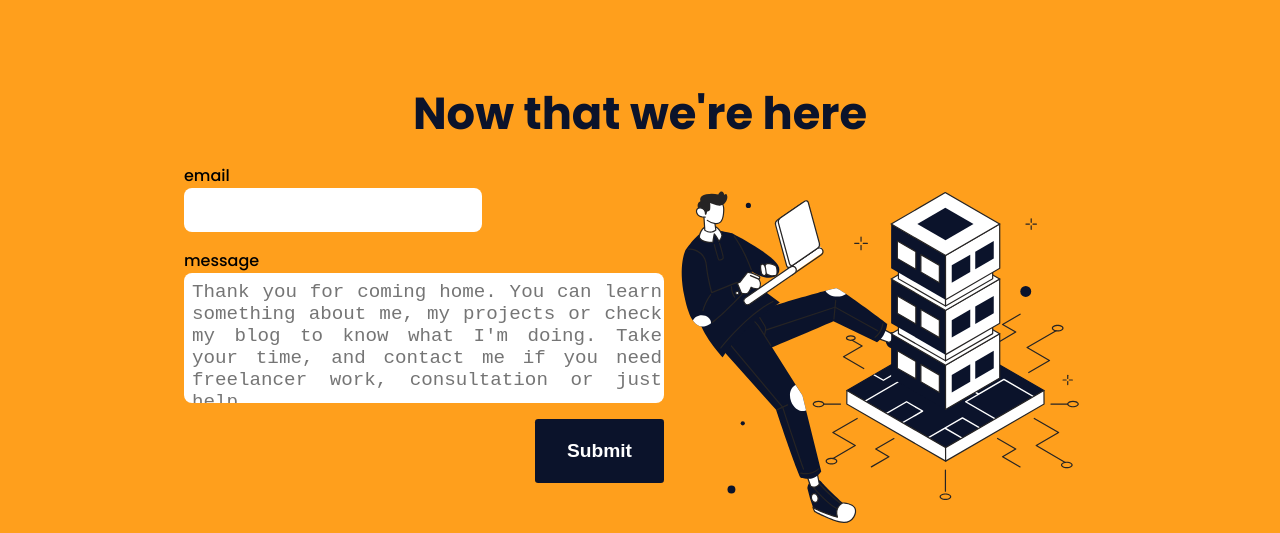
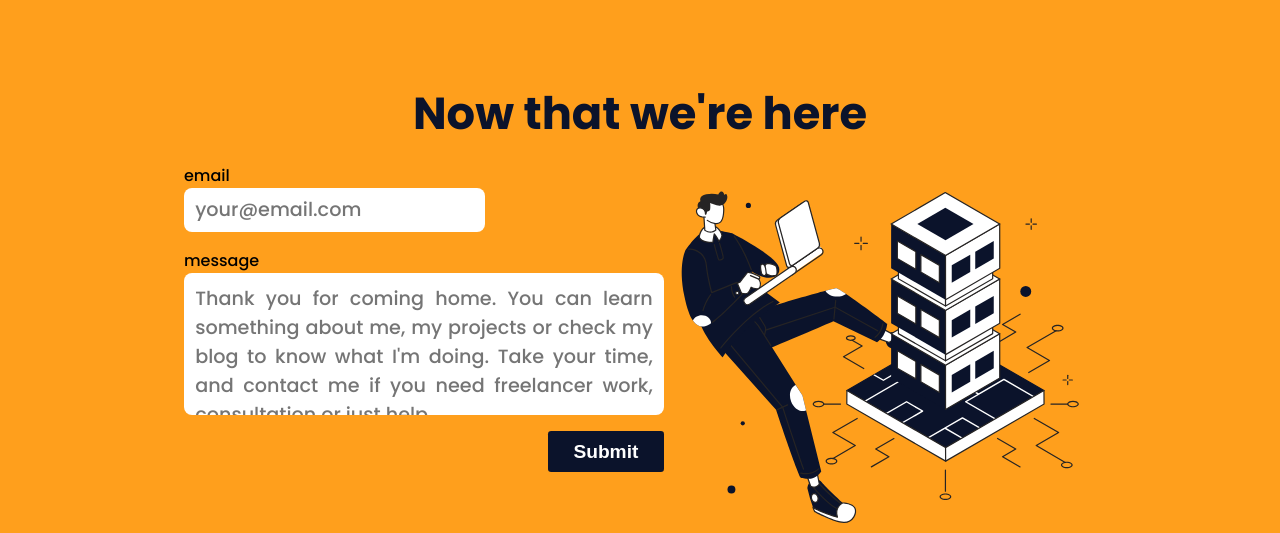
Before and after one commit to NauzetAduen/portfolio, a Next.js app: page / in a window 1280 px wide. Shown: the part 1600-2133 px from the top of the page. Built offline with nearby package versions, Linux system fonts and the light colour scheme.

Commit message:
Improve contact form layout and paddings

```diff
--- a/components/Contact.jsx
+++ b/components/Contact.jsx
@@ -1,7 +1,8 @@
+import Image from "next/image";
+import { memo } from "react";
+
+import WebsiteHosting from "../public/WebsiteHosting.svg";
 import styles from "../styles/Contact.module.scss";
-import { memo } from "react";
-import WebsiteHosting from "../public/WebsiteHosting.svg";
-import Image from "next/image";
 
 function Contact() {
   return (
@@ -13,7 +14,11 @@ function Contact() {
             <label htmlFor="emailInput" className={styles.label}>
               email
             </label>
-            <input className={styles.input} id="emailInput"></input>
+            <input
+              className={styles.input}
+              placeholder="your@email.com"
+              id="emailInput"
+            ></input>
           </div>
           <div className={styles.labelDiv}>
             <label htmlFor="messageTextarea" className={styles.label}>
--- a/styles/Contact.module.scss
+++ b/styles/Contact.module.scss
@@ -39,23 +39,24 @@
   align-self: flex-start;
   height: 2.6rem;
   width: 18rem;
+  padding-left: 1.4vmin;
 }
 .textArea {
   height: 15vh;
   resize: none;
-  padding-top: 1vh;
-}
-.textArea::placeholder {
-  font-weight: 500;
-  font-size: 1.2rem;
-  text-align: justify;
+  padding: 1.4vmin;
 }
 .input,
 .textArea {
   border-radius: 0.5rem;
   border: none;
-
-  padding-left: 1vh;
+  font-size: 1.2rem;
+  &::placeholder {
+    font-weight: 500;
+    font-size: 1.2rem;
+    text-align: justify;
+    font-family: constants.$primaryFont;
+  }
 }
 .input:focus,
 .textArea:focus {
@@ -64,15 +65,16 @@
   caret-color: constants.$accentColor;
 }
 .submit {
+  padding: 0;
+  margin: 0;
   align-self: flex-end;
   display: block;
-  height: 4rem;
   background-color: constants.$primaryColor;
   color: constants.$terciaryColor;
   font-weight: 700;
   border: none;
   font-size: 1.2rem;
-  padding: 0 2rem;
+  padding: 0.6rem 1.6rem;
   border-radius: 0.2rem;
   cursor: pointer;
   transition: all 0.3s;
```
Also changed, not shown: 1 other file (tests, documents, lock files or other folders).
